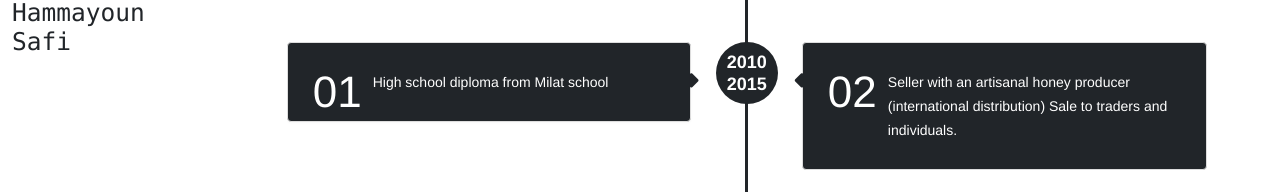
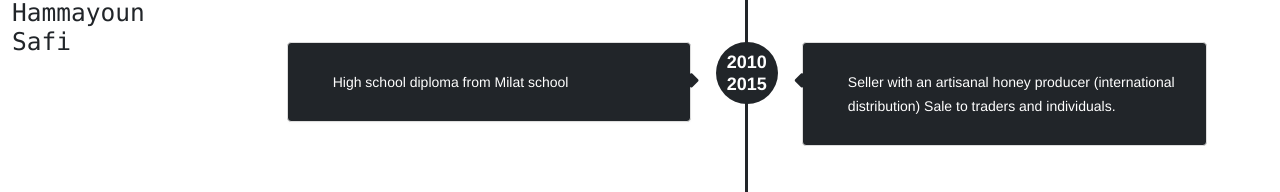
Before and after one commit to Hama99o/my-cv, a Vue app: page / in a window 1280 px wide. Both pictures are taken after a click on the tab "Experience and Education". Shown: the part 322-514 px from the top of the page. Built offline with nearby package versions, Linux system fonts and the light colour scheme.

Commit message:
p updated

```diff
--- a/src/components/ExperienceAndEducation.vue
+++ b/src/components/ExperienceAndEducation.vue
@@ -8,12 +8,12 @@
          <div class="timeline-article">
            <div class="content-left-container">
              <div class="content-left rounded" :class="textAndBgSameClass()">
-               <p :class="textClass()">High school diploma from Milat school <span class="article-number">01</span></p>
+               <p :class="textClass()">High school diploma from Milat school</p>
              </div>
            </div>
            <div class="content-right-container">
              <div class="content-right rounded" :class="textAndBgSameClass()">
-               <p :class="textClass()">Seller with an artisanal honey producer (international distribution) Sale to traders and individuals. <span class="article-number">02</span></p>
+               <p :class="textClass()">Seller with an artisanal honey producer (international distribution) Sale to traders and individuals. </p>
              </div>
            </div>
            <div class="meta-date" :class="bgnightmodeClass()">
@@ -50,7 +50,7 @@ export default {
 }
 </script>
 
-<style scoped lang="css">
+<style scoped lang="scss">
 #conference-timeline {
   position: relative;
   max-width: 920px;
@@ -95,13 +95,7 @@ export default {
   max-width: 44%;
   width: 100%;
 }
-.timeline-article .timeline-author {
-  display: block;
-  font-weight: 400;
-  font-size: 14px;
-  line-height: 24px;
-  text-align: right;
-}
+
 .timeline-article .content-left,
 .timeline-article .content-right {
   position: relative;
@@ -111,20 +105,14 @@ export default {
   padding: 27px 25px;
 }
 .timeline-article p {
-  margin: 0 0 0 60px;
+  margin: 0 0 0 20px;
   padding: 0;
   font-weight: 400;
   font-size: 14px;
   line-height: 24px;
   position: relative;
 }
-.timeline-article p span.article-number {
-  position: absolute;
-  font-weight: 300;
-  font-size: 44px;
-  top: 10px;
-  left: -60px;
-}
+
 .timeline-article .content-left-container {
   float: left;
 }
```
